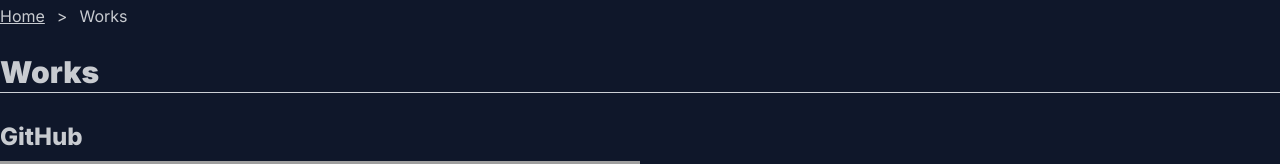
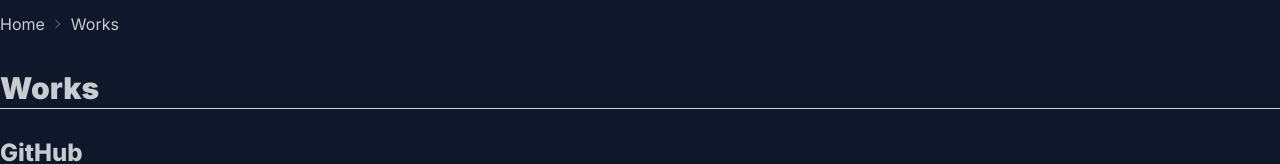
Before and after one commit to matcher9131/portfolio, a Next.js app: page /works in a window 1280 px wide. Shown: the top 164 px of the page. Built offline with nearby package versions, Linux system fonts and the light colour scheme; grey boxes are pictures that could not be loaded.

Commit message:
Fix breadcrumbs: use breadcrumbs of daisyUI

```diff
--- a/app/components/breadcrumb.tsx
+++ b/app/components/breadcrumb.tsx
@@ -22,17 +22,12 @@
     ];
 
     return (
-        <nav className="breadcrumb w-full">
-            <ol className="ml-0 flex list-none pl-0">
+        <nav className="breadcrumbs w-full">
+            <ol className="ml-0 pl-0">
                 {paths.map((element) => (
-                    <li
-                        key={element}
-                        className="before:mx-3 before:content-['>'] first-of-type:before:mx-0 first-of-type:before:content-['']"
-                    >
+                    <li key={element}>
                         {element !== path ? (
-                            <TransitionLink href={element} className="link">
-                                {getPageName(element) ?? element}
-                            </TransitionLink>
+                            <TransitionLink href={element}>{getPageName(element) ?? element}</TransitionLink>
                         ) : (
                             <span>{getPageName(element) ?? element}</span>
                         )}
```
